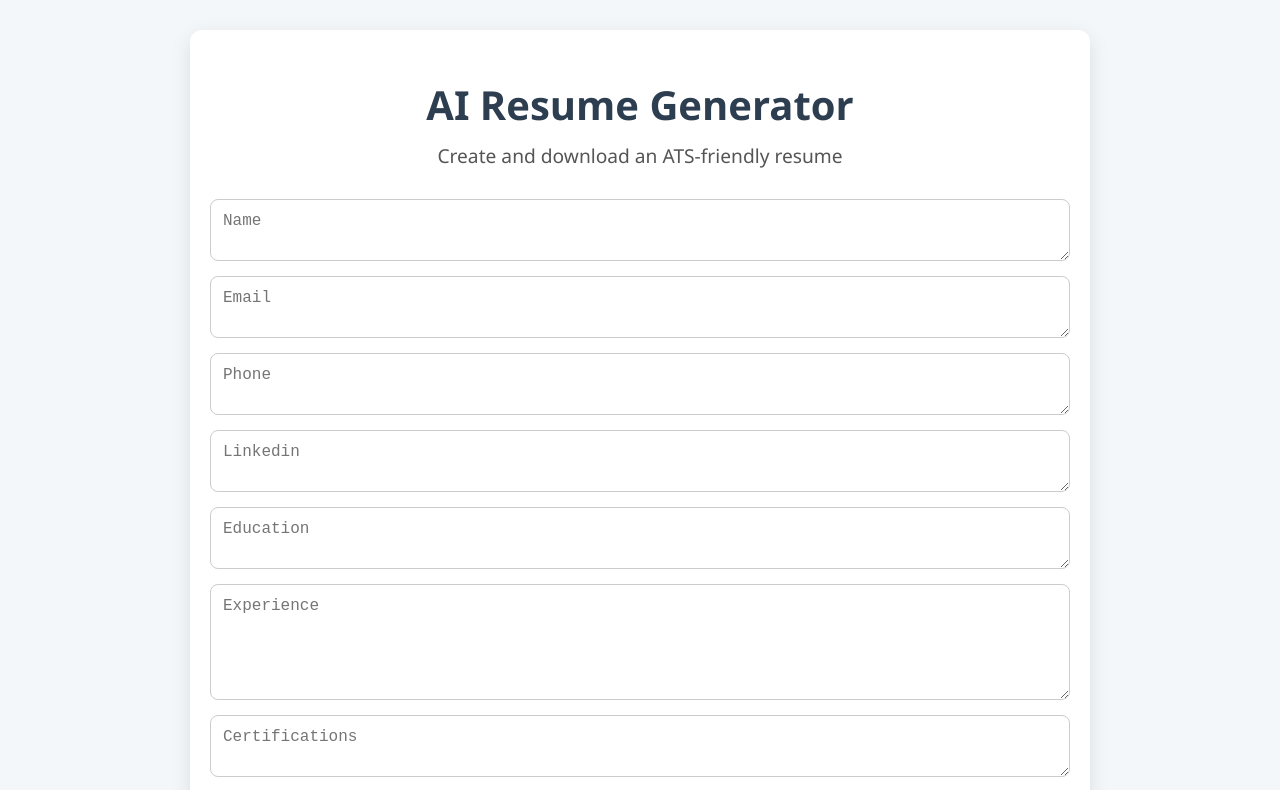
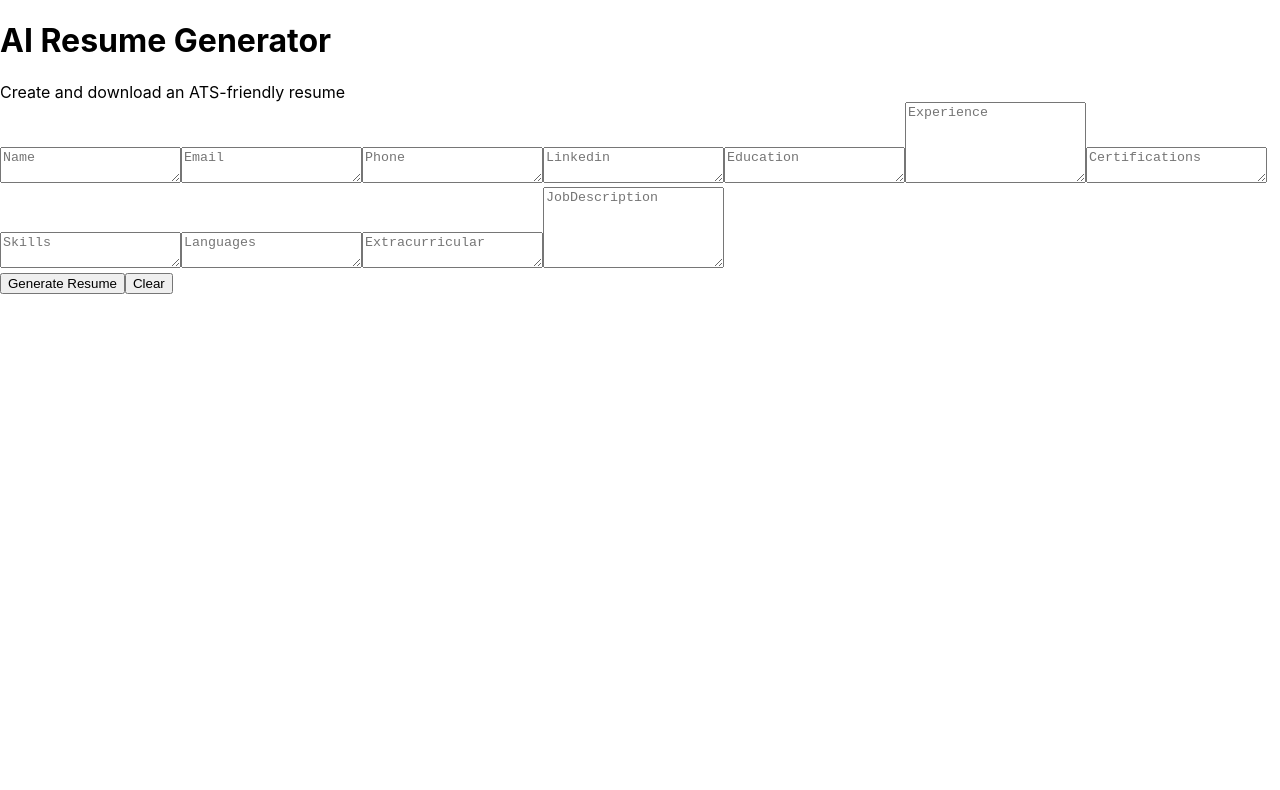
Before and after one commit to ebsenthil/front1, a React (Create React App) app: page / in a window 1280 px wide. Shown: the top 790 px of the page. Built offline with nearby package versions, Linux system fonts and the light colour scheme.

Commit message:
Update App.css

```diff
--- a/src/App.css
+++ b/src/App.css
@@ -1,169 +1,48 @@
-body {
-  font-family: 'Segoe UI', Tahoma, Geneva, Verdana, sans-serif;
-  background-color: #f4f7fa;
-  margin: 0;
-  padding: 0;
-}
-
-/* Global box sizing */
-* {
-  box-sizing: border-box;
-}
-
-.container {
-  max-width: 900px;
-  margin: 30px auto;
-  padding: 20px;
-  background: white;
-  border-radius: 12px;
-  box-shadow: 0 6px 20px rgba(0, 0, 0, 0.1);
-}
-
-h1 {
-  text-align: center;
-  font-size: 2.5rem;
-  color: #2c3e50;
+.edit-field {
+  width: 100%;
+  font-size: 1.2em;
+  border: none;
+  border-bottom: 1px solid #ccc;
   margin-bottom: 10px;
 }
 
-.subheading {
-  text-align: center;
-  font-size: 1.2rem;
-  color: #555;
-  margin-bottom: 30px;
+.edit-inline {
+  width: 30%;
+  font-size: 0.9em;
+  border: none;
+  border-bottom: 1px solid #ccc;
 }
 
-form, .form, .resume-card {
-  display: flex;
-  flex-direction: column;
-  gap: 15px;
+.edit-area {
+  width: 100%;
+  padding: 8px;
+  font-size: 1em;
+  border: 1px solid #ccc;
+  margin-top: 5px;
+  resize: vertical;
 }
 
-textarea, input {
-  width: 100%;
-  padding: 12px;
-  border: 1px solid #ccc;
-  border-radius: 8px;
-  font-size: 1rem;
-  resize: vertical;
-  transition: border-color 0.3s;
+.big-text {
+  font-size: 1.8em;
+  font-weight: bold;
 }
 
-textarea:focus, input:focus {
-  border-color: #3498db;
-  outline: none;
+.small-text {
+  font-size: 1.2em;
+  font-style: italic;
 }
 
-button {
-  padding: 12px 20px;
-  border: none;
-  border-radius: 8px;
-  font-size: 1rem;
-  background-color: #3498db;
-  color: white;
-  cursor: pointer;
-  transition: background-color 0.3s;
-}
-
-button:hover {
-  background-color: #2980b9;
-}
-
-button:disabled {
-  background-color: #a0c4db;
-  cursor: not-allowed;
-}
-
-.reset-btn {
-  background-color: #e57373;
-}
-
-.reset-btn:hover {
-  background-color: #d32f2f;
-}
-
-.download-btn {
-  background-color: #27ae60;
-}
-
-.download-btn:hover {
-  background-color: #1e8449;
-}
-
-.button-group {
-  display: flex;
-  gap: 15px;
-  justify-content: center;
-  margin-top: 20px;
+.loader {
+  margin-top: 10px;
+  text-align: center;
+  font-size: 1em;
+  color: #555;
 }
 
 .resume-card {
-  padding: 30px;
-  background: #fefefe;
-  border-radius: 12px;
-  box-shadow: 0 6px 18px rgba(0, 0, 0, 0.1);
+  background: #f9f9f9;
+  padding: 20px;
+  border-radius: 10px;
+  box-shadow: 0 5px 15px rgba(0,0,0,0.1);
+  margin-top: 20px;
 }
-
-.resume-card h2 {
-  text-align: center;
-  font-size: 2rem;
-  margin-bottom: 5px;
-}
-
-.resume-card .role {
-  text-align: center;
-  font-style: italic;
-  color: #666;
-  margin-bottom: 10px;
-}
-
-.resume-card .contact {
-  text-align: center;
-  font-size: 0.9rem;
-  color: #555;
-  margin-bottom: 20px;
-}
-
-.resume-card hr {
-  border: none;
-  border-top: 1px solid #ddd;
-  margin: 20px 0;
-}
-
-.resume-card section {
-  margin-bottom: 20px;
-}
-
-.resume-card h3 {
-  font-size: 1.2rem;
-  color: #0d47a1;
-  margin-bottom: 8px;
-}
-
-.resume-card p, .resume-card li {
-  font-size: 1rem;
-  line-height: 1.6;
-  color: #333;
-}
-
-.toast {
-  margin-top: 20px;
-  background-color: #d4edda;
-  color: #155724;
-  font-weight: bold;
-  padding: 12px;
-  border-radius: 6px;
-  text-align: center;
-  animation: fadein 0.5s, fadeout 0.5s 2.5s;
-}
-
-/* Toast animation */
-@keyframes fadein {
-  from { opacity: 0; }
-  to { opacity: 1; }
-}
-
-@keyframes fadeout {
-  from { opacity: 1; }
-  to { opacity: 0; }
-}
```
